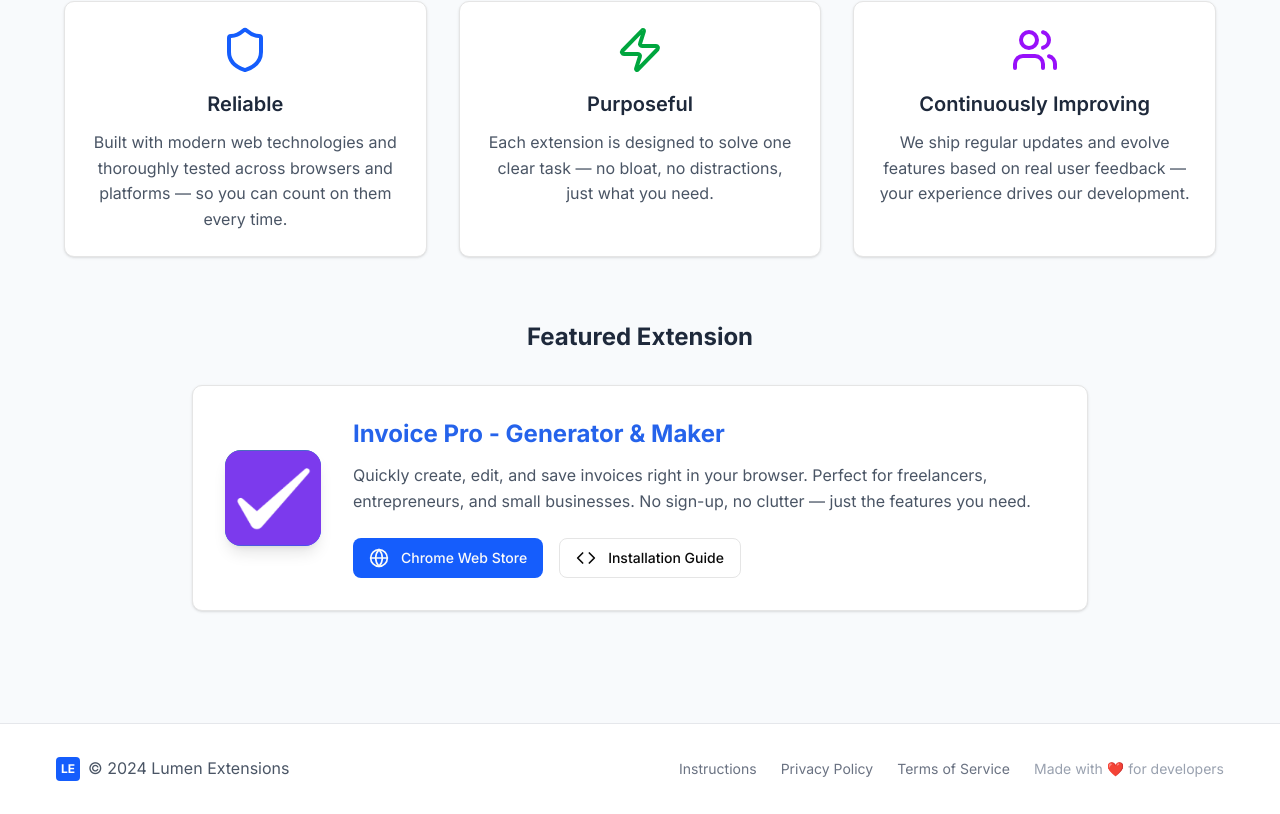
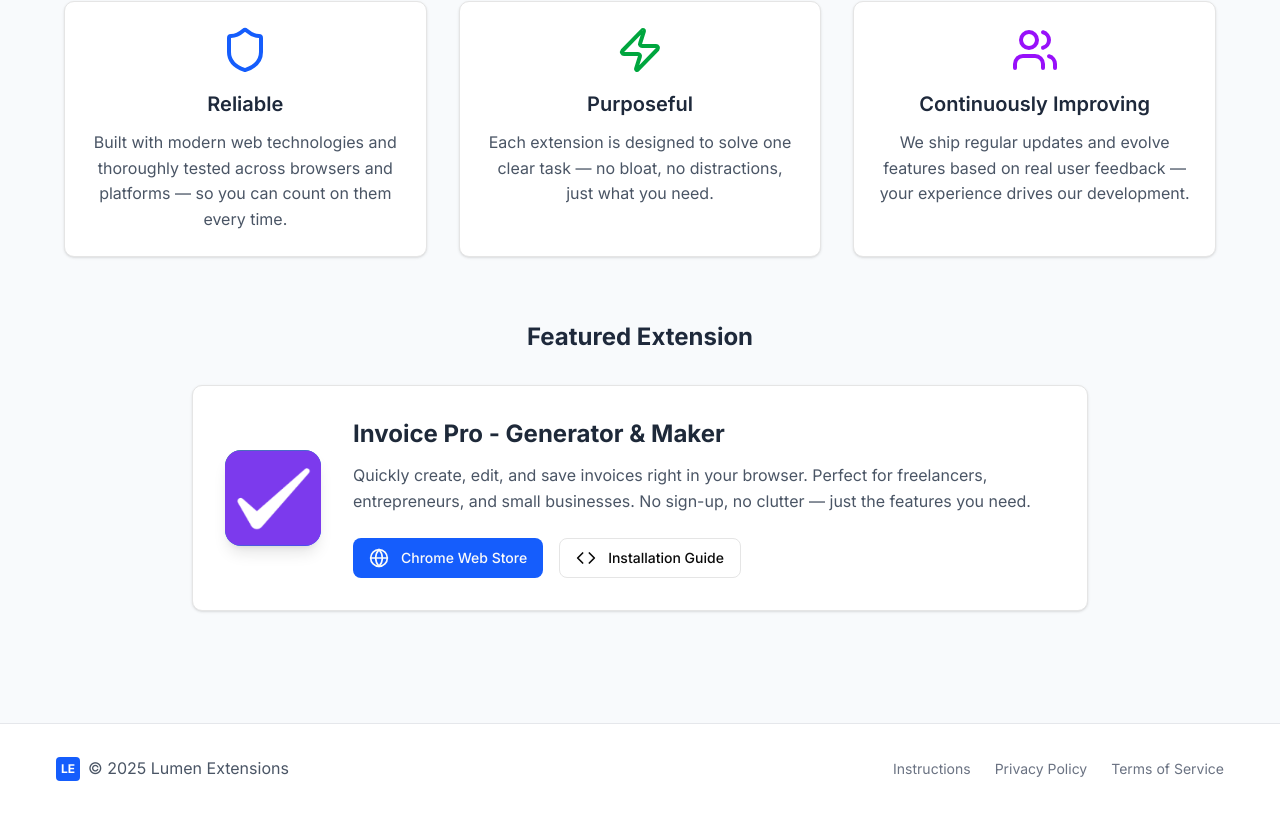
Before and after one commit to lumen-extensions/lumen-extensions.github.io, a Next.js app: page / in a window 1280 px wide. Shown: the part 436-1250 px from the top of the page. Built offline with nearby package versions, Linux system fonts and the light colour scheme.

Commit message:
Remove 'Made with ❤️ for developers' text and change Invoice Pro title color to gray

```diff
--- a/src/app/page.tsx
+++ b/src/app/page.tsx
@@ -74,7 +74,7 @@ export default function HomePage() {
 
                 {/* Extension Info */}
                 <div className="flex-1 text-center md:text-left">
-                  <h3 className="text-2xl font-bold extension-blue mb-3">Invoice Pro - Generator & Maker</h3>
+                  <h3 className="text-2xl font-bold text-gray-800 mb-3">Invoice Pro - Generator & Maker</h3>
                   <p className="text-gray-600 mb-6 leading-relaxed">
                     Quickly create, edit, and save invoices right in your browser. Perfect for freelancers, entrepreneurs, and small businesses.
                     No sign-up, no clutter — just the features you need.
@@ -111,7 +111,7 @@ export default function HomePage() {
               <div className="w-6 h-6 bg-blue-600 rounded flex items-center justify-center">
                 <span className="text-white font-bold text-xs">LE</span>
               </div>
-              <span className="text-gray-600">© 2024 Lumen Extensions</span>
+              <span className="text-gray-600">© 2025 Lumen Extensions</span>
             </div>
             <div className="flex items-center space-x-6">
               <Link href="/instructions" className="text-gray-500 hover:text-blue-600 text-sm">
@@ -123,7 +123,6 @@ export default function HomePage() {
               <Link href="/terms" className="text-gray-500 hover:text-blue-600 text-sm">
                 Terms of Service
               </Link>
-              <span className="text-gray-400 text-sm">Made with ❤️ for developers</span>
             </div>
           </div>
         </div>
```
